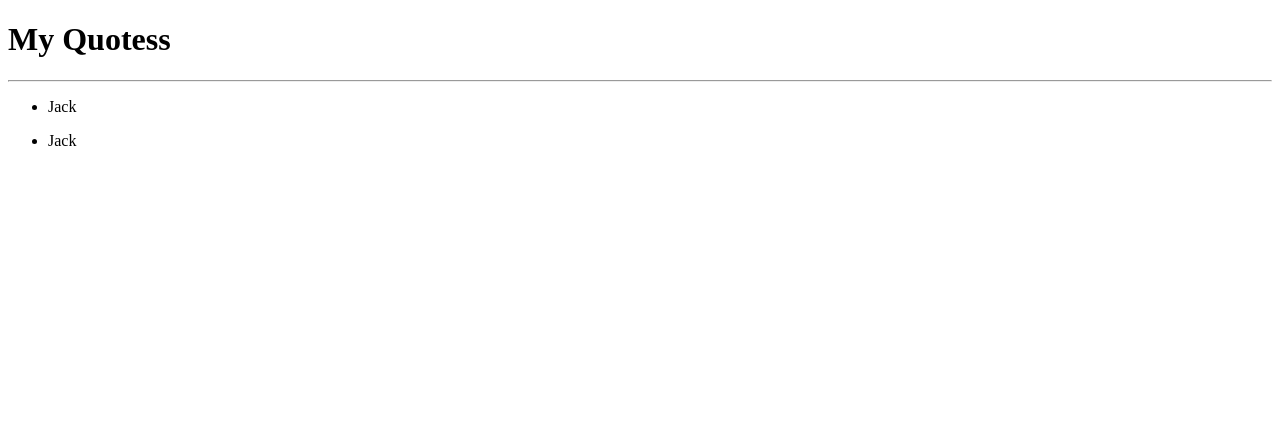
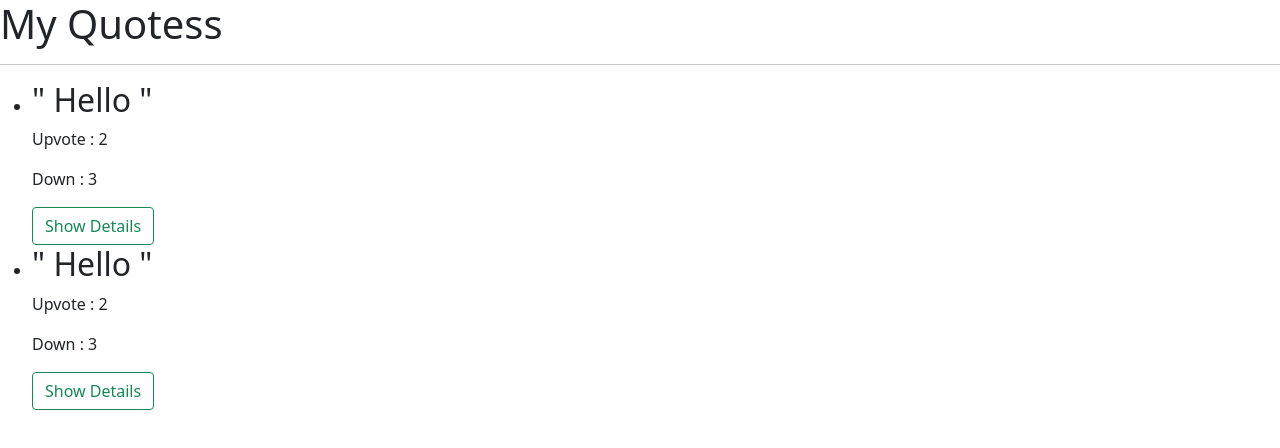
Before and after one commit to ianmwema07/Quotes2, an Angular app: page / in a window 1280 px wide. Shown: the top 448 px of the page. Built offline with nearby package versions, Linux system fonts and the light colour scheme.

Commit message:
add showDetails function

```diff
--- a/src/app/quote.ts
+++ b/src/app/quote.ts
@@ -5,6 +5,7 @@
     name: string;
     upvote: number;
     downvote: number;
+    showDetails:boolean;
 
     constructor(id:number, quote:string, author:string, name:string, upvote:number, downvote:number ) {
         this.id = id;
@@ -13,5 +14,6 @@
         this.name = name;
         this.upvote = upvote;
         this.downvote = downvote;
+        this.showDetails=false;
     }
 }
--- a/src/app/quote/quote-details/quote-details.component.html
+++ b/src/app/quote/quote-details/quote-details.component.html
@@ -1 +1,6 @@
-<p>quote-details works!</p>
+<div>
+  <div class="quote-details">
+    <p>Author : {{ quote.author }}</p>
+    <p>Submitted By : {{ quote.name }}</p>
+  </div>
+</div>
--- a/src/app/quote/quote-details/quote-details.component.ts
+++ b/src/app/quote/quote-details/quote-details.component.ts
@@ -1,4 +1,5 @@
-import { Component, OnInit } from '@angular/core';
+import { Component, OnInit, Input } from '@angular/core';
+import { Quote } from 'src/app/quote';
 
 @Component({
   selector: 'app-quote-details',
@@ -7,6 +8,7 @@
 })
 export class QuoteDetailsComponent implements OnInit {
 
+  @Input() quote!: Quote;
   constructor() { }
 
   ngOnInit(): void {
--- a/src/app/quote/quote.component.html
+++ b/src/app/quote/quote.component.html
@@ -1,9 +1,15 @@
 <div>
   <h1>My Quotess</h1>
   <hr>
-  <ul *ngFor="let quote of quotes">
-    <li>
-      {{ quote.name }}
-    </li>
+  <ul>
+    <div *ngFor="let quote of quotes;let i = index">
+      <li>
+        <h2> " {{ quote.quote }} "</h2>
+          <p>Upvote : {{ quote.upvote }}</p>
+          <p>Down : {{ quote.downvote }}</p>
+          <button class="btn btn-outline-success" (click)="showDetails(i)" >Show Details</button>
+          <app-quote-details *ngIf="quote.showDetails" [quote]="quote" ></app-quote-details>
+      </li>
+    </div>
   </ul>
 </div>
--- a/src/app/quote/quote.component.ts
+++ b/src/app/quote/quote.component.ts
@@ -8,10 +8,14 @@
 })
 export class QuoteComponent implements OnInit {
   quotes:Quote[] = [
-    {id: 1,quote: "Hello",author: "Ian",name: "Jack",upvote: 2, downvote: 3},
-    {id: 2,quote: "Hello",author: "Ian", name: "Jack",upvote: 2,downvote: 3},
+    new Quote(1,"Hello","Ian","Jack",2, 3),
+    new Quote(2,"Hello","Harry", "Tess",2,3),
 
-  ]
+  ];
+
+  showDetails(index:number){
+    this.quotes[index].showDetails = !this.quotes[index].showDetails;
+  }
 
   constructor() { }
 
--- a/src/index.html
+++ b/src/index.html
@@ -6,6 +6,7 @@
   <base href="/">
   <meta name="viewport" content="width=device-width, initial-scale=1">
   <link rel="icon" type="image/x-icon" href="favicon.ico">
+  <link href="https://cdn.jsdelivr.net/npm/bootstrap@5.0.2/dist/css/bootstrap.min.css" rel="stylesheet" integrity="sha384-EVSTQN3/azprG1Anm3QDgpJLIm9Nao0Yz1ztcQTwFspd3yD65VohhpuuCOmLASjC" crossorigin="anonymous">
 </head>
 <body>
   <app-root></app-root>
```
